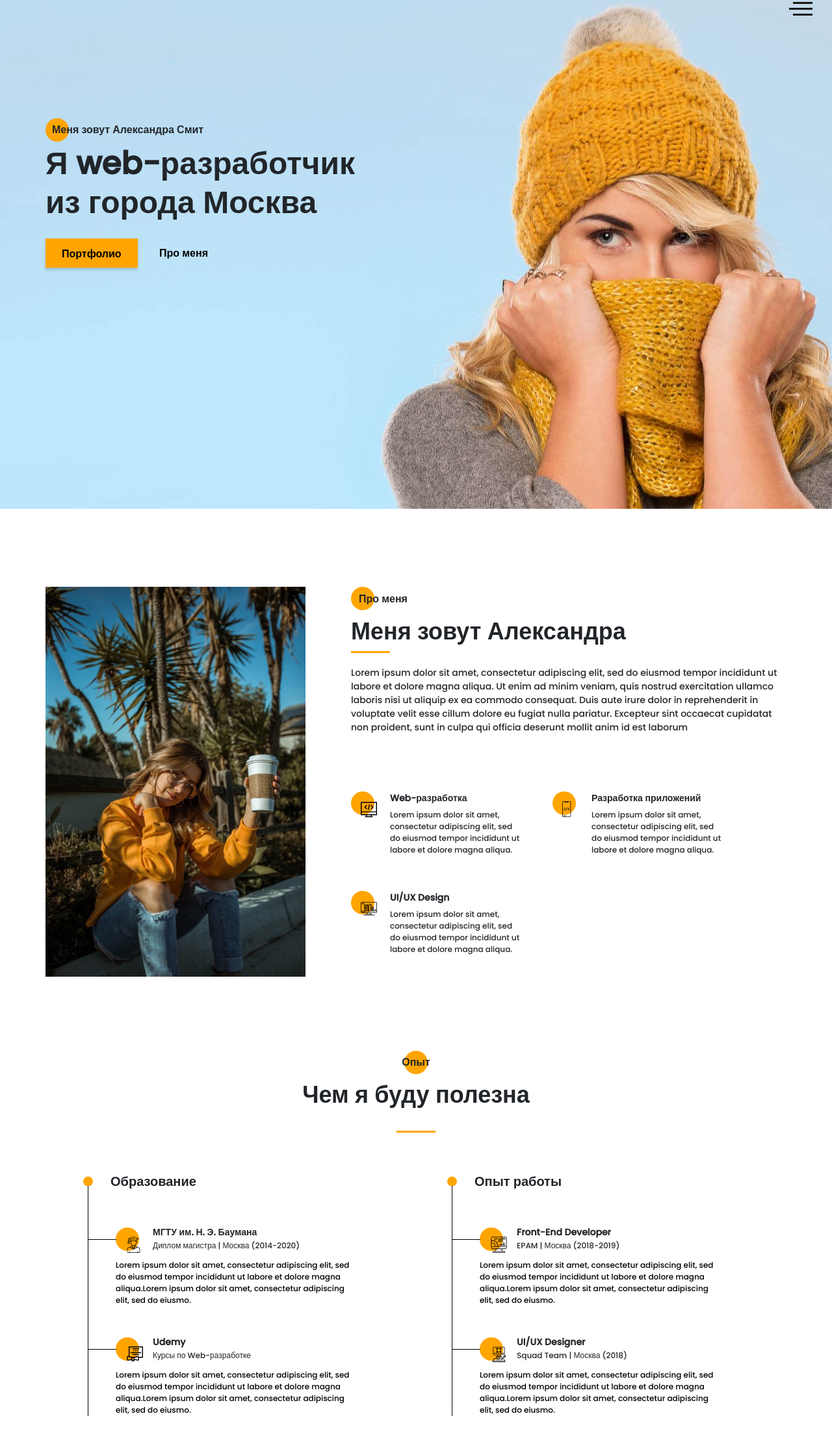
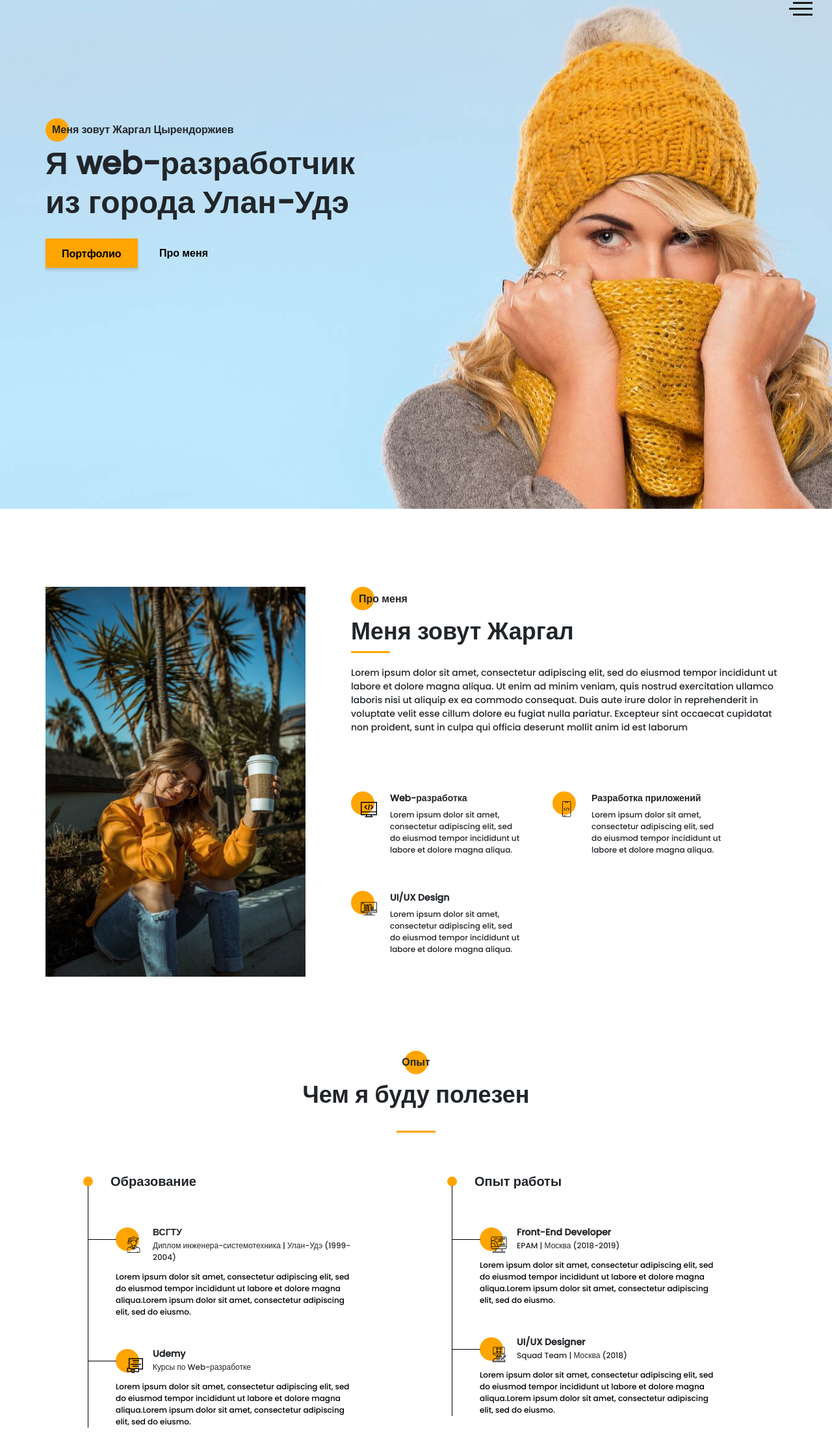
Before and after one commit to ZhargaL82/Portfolio, a website: page src/index.html in a window 1280 px wide. Shown: the part 17-2233 px from the top of the page at 65% size. Drawn offline with nearby package versions, Linux system fonts and the light colour scheme; files that its build step writes are made by us from their sources.

Commit message:
git add -A

```diff
--- a/src/index.html
+++ b/src/index.html
@@ -100,8 +100,8 @@
             <span></span>
         </div>
         <div class="container">
-            <div class="title title_fz16 promo__subtitle">Меня зовут Александра Смит</div>
-            <h1 class="title title_fz48 promo__title">Я web-разработчик из города Москва</h1>
+            <div class="title title_fz16 promo__subtitle">Меня зовут Жаргал Цырендоржиев</div>
+            <h1 class="title title_fz48 promo__title">Я web-разработчик из города Улан-Удэ</h1>
             <div class="promo__btns">
                 <a href="#" class="promo__link btn">Портфолио</a>
                 <a href="#" class="promo__link">Про меня</a>
@@ -122,7 +122,7 @@
                 </div>
                 <div class="about__descr">
                     <h2 class="title title_fz16 about__title">Про меня</h2>
-                    <div class="title title_fz36 about__subtitle">Меня зовут Александра</div>
+                    <div class="title title_fz36 about__subtitle">Меня зовут Жаргал</div>
                     <div class="divider"></div>
                     <p class="about__text">Lorem ipsum dolor sit amet, consectetur adipiscing elit, sed do eiusmod tempor incididunt ut labore et dolore magna aliqua. Ut enim ad minim veniam, quis nostrud exercitation ullamco laboris nisi ut aliquip ex ea commodo consequat. Duis aute irure dolor in reprehenderit in voluptate velit esse cillum dolore eu fugiat nulla pariatur. Excepteur sint occaecat cupidatat non proident, sunt in culpa qui officia deserunt mollit anim id est laborum</p>
                 </div>
@@ -168,7 +168,7 @@
     <section class="resume">
         <div class="container">
             <h2 class="title title_fz16 title__section-title">Опыт</h2>
-            <div class="title title_fz36 title__section-subtitle">Чем я буду полезна</div>
+            <div class="title title_fz36 title__section-subtitle">Чем я буду полезен</div>
             <div class="divider"></div>
             <div class="resume__wrapper">
                 <div class="resume__column">
@@ -180,8 +180,8 @@
                                     <div class="resume__item-icon">
                                         <img src="icons/experience/university.svg" alt="university">
                                     </div>
-                                    <h4 class="title title_fz14">МГТУ им. Н. Э. Баумана</h4>
-                                    <div class="resume__item-location">Диплом магистра | Москва (2014-2020)</div>
+                                    <h4 class="title title_fz14">ВСГТУ</h4>
+                                    <div class="resume__item-location">Диплом инженера-системотехника | Улан-Удэ (1999-2004)</div>
                                 </div>
                                 <div class="resume__item-body">
                                     Lorem ipsum dolor sit amet, consectetur adipiscing elit, sed do eiusmod tempor incididunt ut labore et dolore magna aliqua.Lorem ipsum dolor sit amet, consectetur adipiscing elit, sed do eiusmo.
@@ -403,7 +403,7 @@
                         <a href="#" class="contacts__link"><img src="icons/social/telegram.svg" alt="telegram"></a>
                         <a href="#" class="contacts__link"><img src="icons/social/instagram_straight.svg" alt="instagram"></a>
                     </div>
-                    <div class="title title_fz14 contacts__text">Или оставьте ваши данные и я сама вам напишу:</div>
+                    <div class="title title_fz14 contacts__text">Или оставьте ваши данные:</div>
                     <form action="#" class="contacts__form">
                         <div class="contacts__input">
                             <input required name="name" id="name" type="text">
```
Also changed, not shown: dist/index.html.
